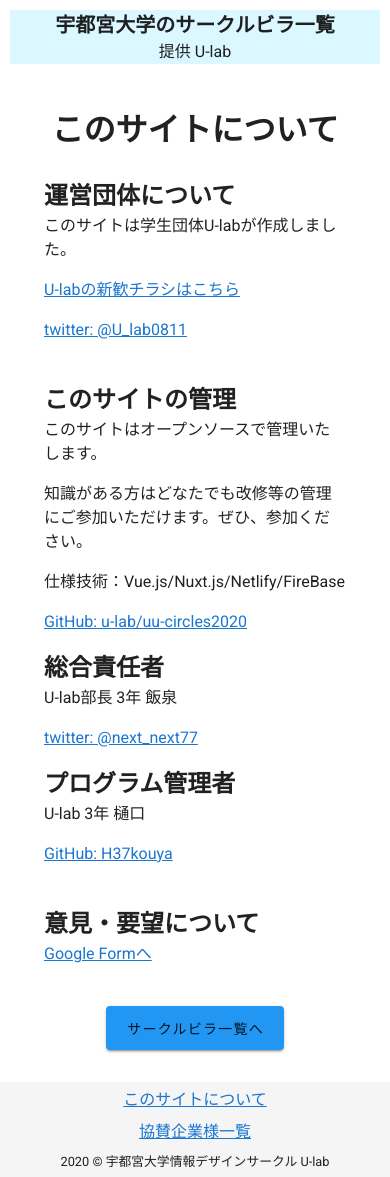
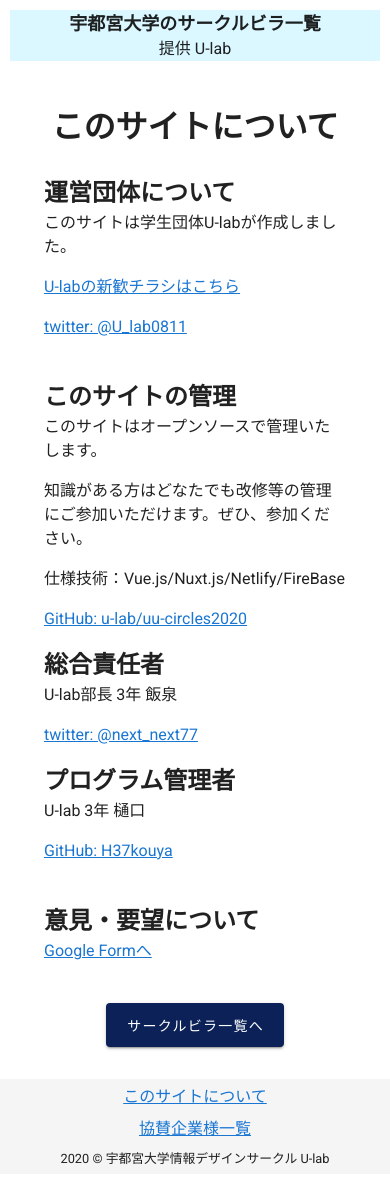
Before and after one commit to u-lab/uu-circles2020, a Nuxt app: page /about/creater in a window 390 px wide. Built offline with nearby package versions, Linux system fonts and the light colour scheme.

Commit message:
デザインの変更

```diff
--- a/assets/scss/content/circle.scss
+++ b/assets/scss/content/circle.scss
@@ -8,12 +8,15 @@
 }
 
 .circle-name-title {
-  font-size: 20px;
+  font-size: 18px;
   @include mq(sm) {
     font-size: 30px;
   }
 }
 
 .circle-name-title3 {
-  font-size: 18px;
+  font-size: 20px;
+  &::before {
+    content: "　";
+  }
 }
--- a/assets/scss/content/header.scss
+++ b/assets/scss/content/header.scss
@@ -1,5 +1,5 @@
 .header-heading {
-  font-size: 20px;
+  font-size: 18px;
   @include mq(sm) {
     font-size: 30px;
   }
--- /dev/null
+++ b/components/util/CircleListBtn.vue
@@ -0,0 +1,5 @@
+<template>
+  <v-btn to="/" nuxt color="#0b2157" large dark>
+    サークルビラ一覧へ
+  </v-btn>
+</template>
--- a/pages/about/company.vue
+++ b/pages/about/company.vue
@@ -9,13 +9,17 @@
     </v-col>
 
     <v-col cols="12" class="d-flex justify-center">
-      <v-btn to="/" nuxt color="blue" large>
-        サークルビラ一覧へ
-      </v-btn>
+      <circle-list-btn />
     </v-col>
   </v-row>
 </template>
 
 <script>
-export default {}
+import CircleListBtn from '@/components/util/CircleListBtn'
+
+export default {
+  components: {
+    CircleListBtn
+  }
+}
 </script>
--- a/pages/about/creater.vue
+++ b/pages/about/creater.vue
@@ -51,15 +51,18 @@
     </v-col>
 
     <v-col cols="12" class="d-flex justify-center">
-      <v-btn to="/" nuxt color="blue" large>
-        サークルビラ一覧へ
-      </v-btn>
+      <circle-list-btn />
     </v-col>
   </v-row>
 </template>
 
 <script>
+import CircleListBtn from '@/components/util/CircleListBtn'
+
 export default {
+  components: {
+    CircleListBtn
+  },
   head() {
     return {
       title: 'このサイトについて',
--- a/pages/circles/_name.vue
+++ b/pages/circles/_name.vue
@@ -2,7 +2,7 @@
   <div>
     <v-row>
       <v-col cols="12" xs="12" sm="12" md="6">
-        <a :href="circle.image" target="_blank" rel="noopener">
+        <a v-if="!loading" :href="circle.image" target="_blank" rel="noopener">
           <v-img :src="circle.image" :alt="`${circle.name} - 宇大ビラ`" />
         </a>
       </v-col>
@@ -11,7 +11,7 @@
         <div>
           <h2 class="circle-name-title">{{ circle.name }}</h2>
 
-          <div class="d-sm-flex justify-space-between">
+          <div class="d-sm-flex justify-space-between pb-3">
             <h3 v-show="circle.shortname" class="circle-name-title3">
               {{ circle.shortname }}
             </h3>
@@ -124,24 +124,30 @@ export default {
 
     const doc = await ref.get()
     const item = doc.data()
-    const storageRef = app.$fireStorage.ref()
-
-    item.image = await storageRef
-      .child(`circles/${item.image}`)
-      .getDownloadURL()
 
     return {
+      loading: true,
       success: true,
       beforeCircle: beforeItem,
       circle: item,
       nextCircle: nextItem
     }
   },
+
   data() {
     return {
       circle: '',
       success: false
     }
+  },
+
+  async mounted() {
+    const storageRef = this.$fireStorage.ref()
+
+    this.circle.image = await storageRef
+      .child(`circles/${this.circle.image}`)
+      .getDownloadURL()
+    this.loading = false
   },
 
   head() {
```
